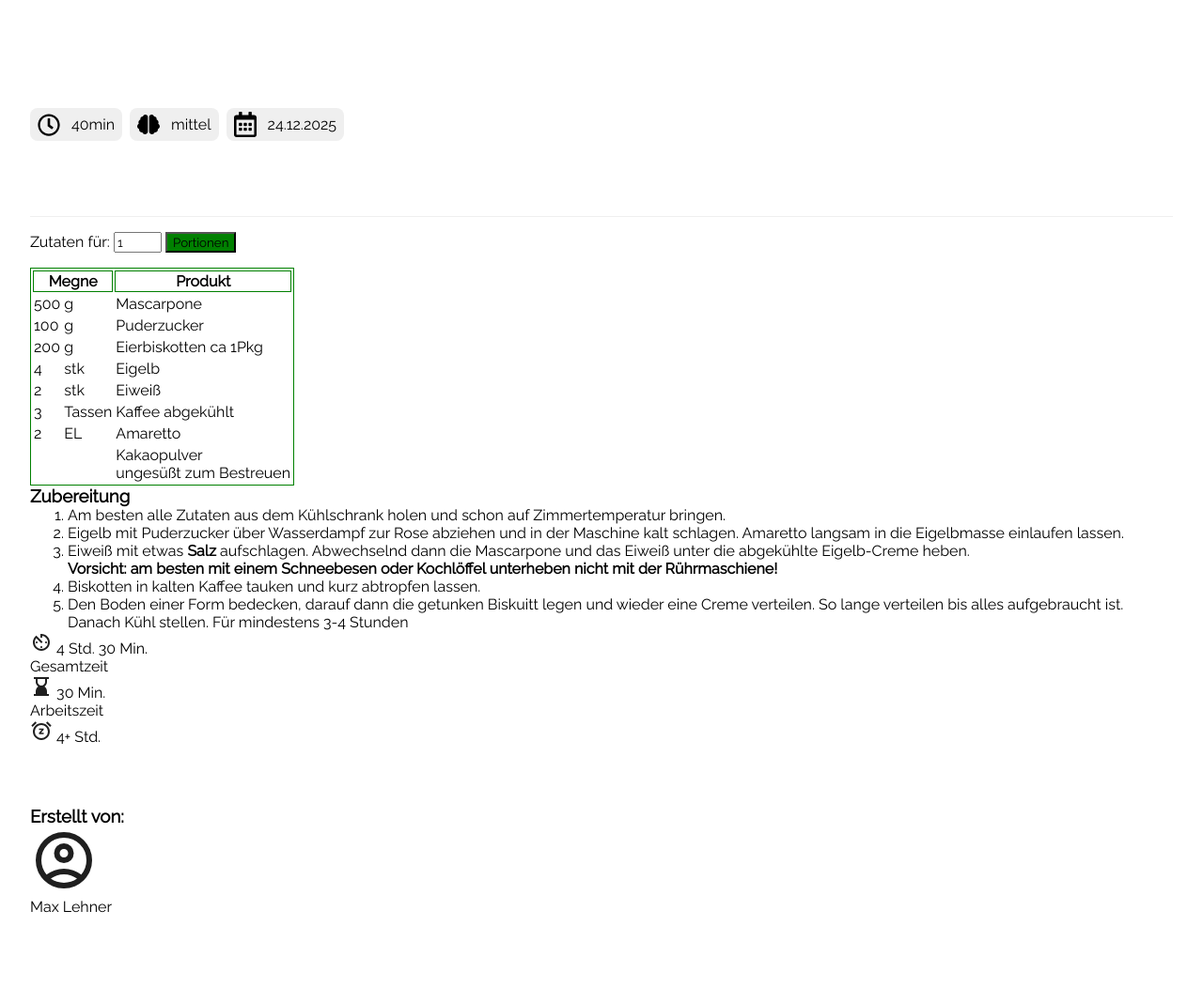
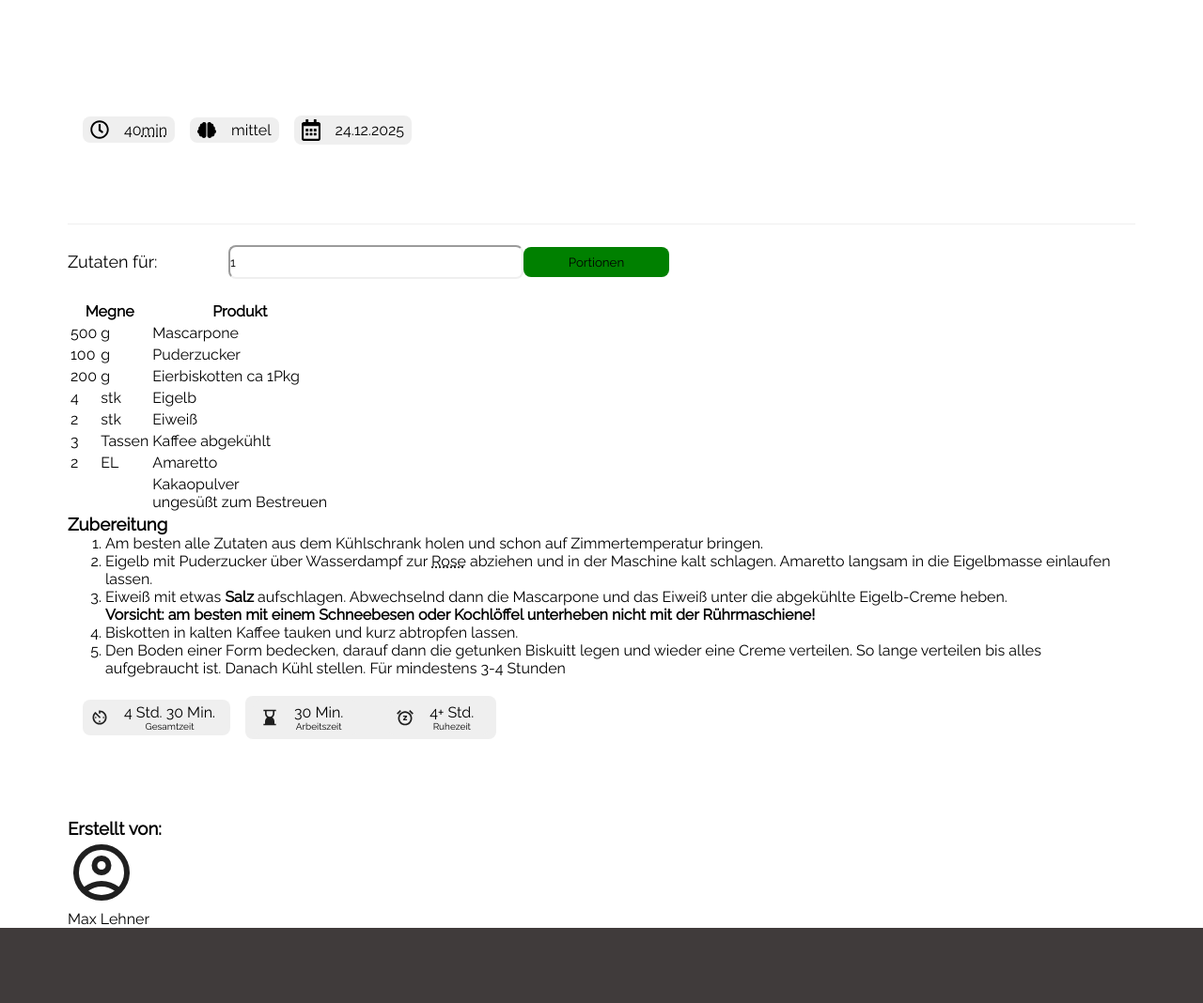
Before and after one commit to Lehnerma/kochwelt-2474, a plain HTML site: page max/recipe_tiramisu.html in a window 1280 px wide. Shown: the part 340-1408 px from the top of the page at 94% size. Before the commit the page ends 1339 px from the top, so only its background shows below. Drawn offline with Linux system fonts and the light colour scheme.

Commit message:
finisch html + beginn with the styling of the site

```diff
--- a/max/recipe_tiramisu.html
+++ b/max/recipe_tiramisu.html
@@ -17,30 +17,31 @@
     <main>
       <article class="aot_container container">
         <h1>Tiramisu</h1>
-        <div class="aot_img"></div>
-        <section class="dish_infos">
-          <div class="dish_info" title="prepare time">
-            <img src="../assets/img/icons/clock-regular.svg" alt="watch" class="dish_info_icon" />
-            <p class="dish_info_item">40min</p>
-          </div>
-          <div class="dish_info" title="difficult">
-            <img src="../assets/img/icons/brain-solid.svg" alt="brain" class="dish_info_icon" />
-            <p class="dish_info_item">mittel</p>
-          </div>
-          <div class="dish_info" title="creation date">
-            <img src="../assets/img/icons/calendar-alt-regular.svg" alt="calender" class="dish_info_icon" />
-            <time class="dish_info_item">24.12.2025</time>
-          </div>
-        </section>
+        <div class="aot_img section" title="Background Image from a Tiramisu"></div>
+        <aside class="cards_container section">
+          <section class="info_card" title="prepare time">
+            <img src="../assets/img/icons/clock-regular.svg" alt="watch" class="card_icon" />
+            <p class="card_discription">40 <abbr title="Minuten">min</abbr></p>
+          </section>
+          <section class="info_card" title="difficult">
+            <img src="../assets/img/icons/brain-solid.svg" alt="brain" class="card_icon" />
+            <p class="card_discription">mittel</p>
+          </section>
+          <section class="info_card" title="creation date">
+            <img src="../assets/img/icons/calendar-alt-regular.svg" alt="calender" class="card_icon" />
+            <time class="card_discription">24.12.2025</time>
+          </section>
+        </aside>
       </article>
 
       <article class="ingredients_container container">
         <div class="separetor" title="separetor"></div>
-        <section class="quantity_container" title="quantity section for diffrent portions">
-          <label for="quantity_inp">Zutaten für:</label>
-          <input type="number" min="1" max="10" value="1" id="quantity_inp" />
-          <button class="btn">Portionen</button>
+        <section class="quantity_container section" title="quantity section for diffrent portions">
+          <label for="inp_quantity" class="inp_label">Zutaten für:</label>
+          <input type="number" min="1" max="10" value="1" id="inp_quantity" class="inp_field" />
+          <button class="btn inp_field">Portionen</button>
         </section>
+
         <section class="ingredients">
           <table>
             <thead>
@@ -96,6 +97,7 @@
             </tbody>
           </table>
         </section>
+
         <section class="description">
           <h3>Zubereitung</h3>
           <ol>
@@ -117,21 +119,29 @@
             </li>
           </ol>
         </section>
-        <aside class="times">
-          <section class="total_time">
-            <img src="../assets/img/icons/av_time.svg" alt="watch" />
-            <time datetime="time" class="prepair_item">4 <abbr title="Stunden">Std.</abbr> 30 <abbr title="Minuten">Min.</abbr></time>
-            <p class="prepair_item">Gesamtzeit</p>
+
+        <aside class="cards_container section">
+          <section class="info_card">
+            <img src="../assets/img/icons/av_time.svg" alt="watch" class="card_icon" />
+            <div class="info_card_discription">
+              <time datetime="time" class="prepair_item">4 <abbr title="Stunden">Std.</abbr> 30 <abbr title="Minuten">Min.</abbr></time>
+              <p class="info_subdiscription">Gesamtzeit</p>
+            </div>
           </section>
-          <section class="">
-            <div class="work_time">
-              <img src="../assets/img/icons/hourglas.svg" alt="hourglas" />
-              <time datetime="time">30 <abbr title="Minuten">Min.</abbr></time>
-              <p>Arbeitszeit</p>
+          <section class="info_cards">
+            <div class="info_card">
+              <img src="../assets/img/icons/hourglas.svg" alt="hourglas" class="card_icon" />
+              <div class="info_card_discription">
+                <time datetime="time">30 <abbr title="Minuten">Min.</abbr></time>
+                <p class="info_subdiscription">Arbeitszeit</p>
+              </div>
             </div>
-            <div class="rest_time">
-              <img src="../assets/img/icons/snozze_time.svg" alt="snozze time" />
-              <time datetime="time">4+ <abbr title="Stunden">Std.</abbr></time>
+            <div class="info_card">
+              <img src="../assets/img/icons/snozze_time.svg" alt="snozze time" class="card_icon" />
+              <div class="info_card_discription">
+                <time datetime="time">4+ <abbr title="Stunden">Std.</abbr></time>
+                <p class="info_subdiscription">Ruhezeit</p>
+              </div>
             </div>
           </section>
         </aside>
@@ -139,10 +149,11 @@
       <article class="container creator-container">
         <h3>Erstellt von:</h3>
         <section class="creator">
-            <img src="../assets/img/icons/account_circle.svg" alt="account-pic" class="creator_img">
-            <p>Max Lehner</p>
+          <img src="../assets/img/icons/account_circle.svg" alt="account-pic" class="creator_img" />
+          <p>Max Lehner</p>
         </section>
       </article>
     </main>
+    <footer></footer>
   </body>
 </html>
--- a/max/style_max.css
+++ b/max/style_max.css
@@ -1,23 +1,44 @@
 @import url(../main_style.css);
+
+:root {
+  --header-height: 80px;
+  --main_font_size: 22px;
+  --heading_font_size: 56px;
+  --subheading_font_size: 18px;
+--cards-font-size: 16px;
+  --subdiscription_font_size: 10px;
+}
 * {
   margin: 0;
   box-sizing: content-box;
+
 }
-header {
-  height: 72px;
+header /* a placeholder for the main desing*/ {
+  height: var(--header-height);
   background-color: var(--grey-bg);
-} /* a placeholder for the main desing*/
+}
+
 main {
   display: flex;
   flex-direction: column;
-  align-items: center;
-  margin: 24px 32px;
+  justify-content: center;
+  margin: 0px 72px;
+  max-width: 1260px;
 }
-.container{
+footer {
+  height: var(--header-height);
+  background: var(--main-footer-bg);
+}
+.container {
   width: 100%;
   padding-top: 64px;
 }
-
+.section {
+  margin: 20px 0;
+}
+time abbr{
+  text-decoration: none;
+}
 .aot_img {
   width: 100%;
   height: 250px;
@@ -27,44 +48,77 @@ main {
   background-position: center;
   background-repeat: no-repeat;
 }
-.dish_infos {
-  display: flex;
-  gap: 8px;
-  padding: 16px 0;
-}
-.dish_info {
+/* cards infos*/
+.cards_container {
   display: flex;
   align-items: center;
+  gap: 16px;
+  padding: 0 16px;
+}
+.info_cards {
+  display: flex;
+  background: var(--grey-bg);
+  border-radius: 8px;
+  gap: 32px;
+  padding: 4px 8px;
+}
+.info_card {
+  display: flex;
+  align-items: center;
+  gap: 16px;
   background-color: var(--grey-bg);
+  border-radius: 8px;
   padding: 4px 8px;
+}
+.card_icon {
+  width: 20px;
+}
+.card_discription {
+  display: flex;
+  align-items: center;
+}
+.info_card_discription{
+  display: flex;
+  flex-direction: column;
+  align-items: center;
+  font-size: var(--cards-font-size);
+  padding-right: 8px;
+}
+.info_subdiscription {
+  font-size: var(--subdiscription_font_size);
+}
+
+.quantity_container {
+  font-size: var(--subheading_font_size);
+  min-width: 200px;
+  max-width: 640px;
+  display: flex;
+  align-items: center;
+  height: 40px;
+}
+.inp_label {
+  padding-right: 16px;
+  /* width: 120px; */
+  flex: 1;
+}
+.inp_field {
+  padding: 0;
+  flex: 2;
+  height: 32px;
+  border-color: var(--grey-bg);
   border-radius: 8px;
 }
-.dish_info_icon {
-  width: 24px;
-}
-.dish_info_item {
-  padding-left: 12px;
+.btn{
+  flex: 1;
+  border: none;
 }
 
 .separetor{
   height: 1px;
-  width: 100%;
   background-color: var(--grey-bg);
 }
-.quantity_container{
 
-  padding: 16px 0;
-}
-
-table, th{
-  border: 1px solid green;
-}
-
-abbr{
-  text-decoration:  none;
-}
-
-
-.creator_img{
+/*creator Section*/
+.creator_img {
   height: 72px;
 }
```
Also changed, not shown: 1 other file.
